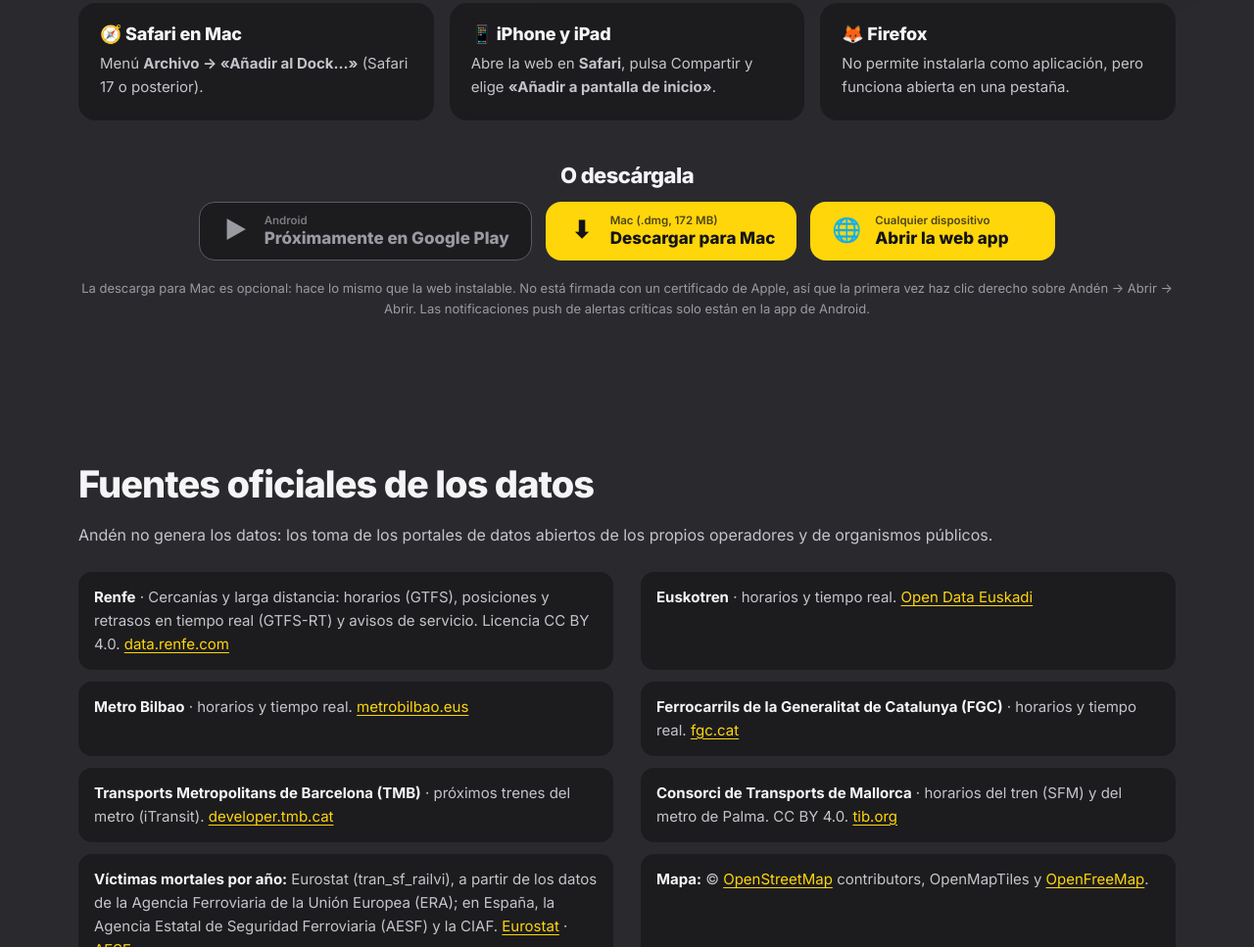
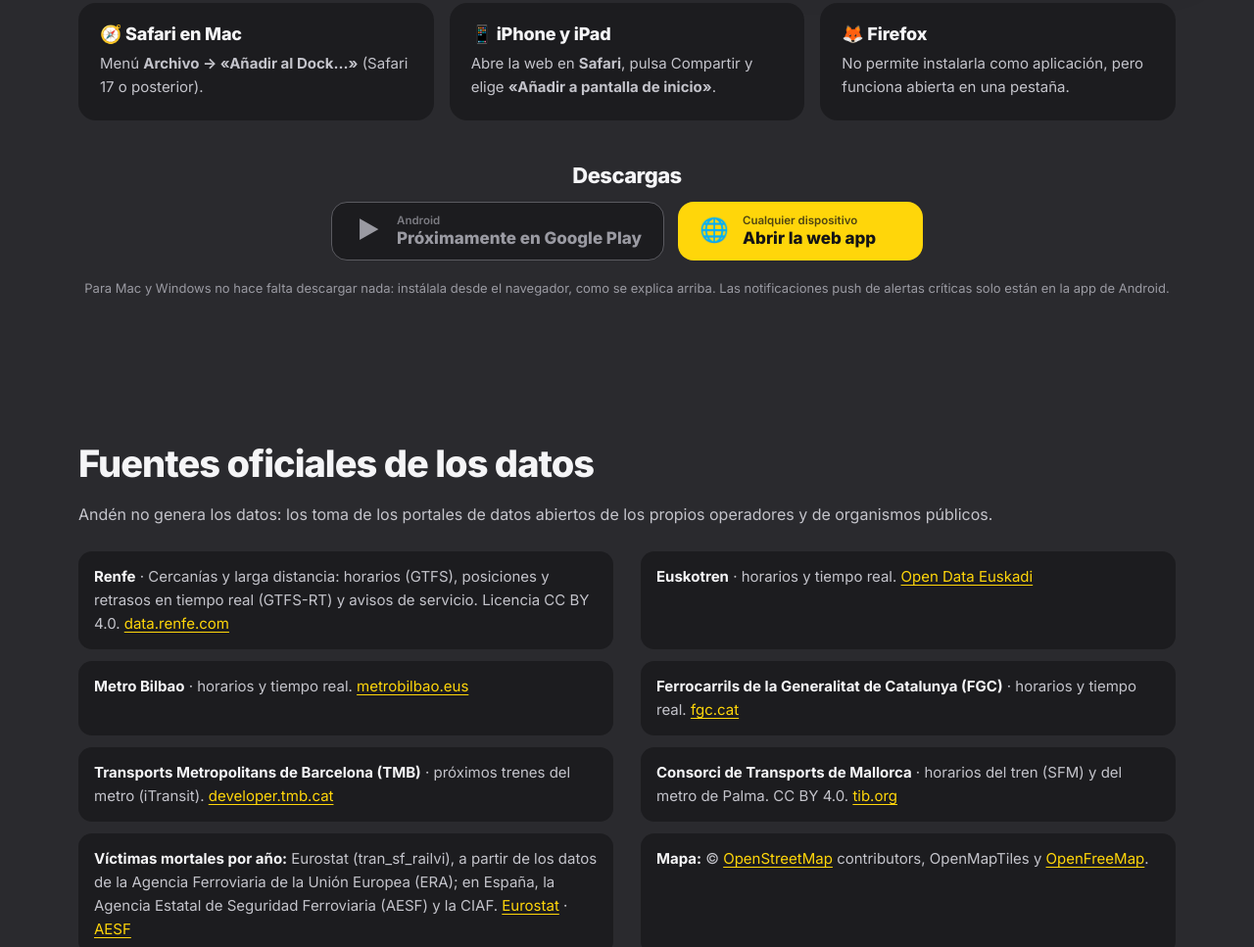
Before and after one commit to santiatienza-collab/anden, a plain HTML site: page index.html in a window 1280 px wide. Shown: the part 5033-6000 px from the top of the page at 98% size. Drawn offline with Linux system fonts and the light colour scheme.

Commit message:
Landing: se quita la descarga del .dmg para Mac
Co-Authored-By: Claude Sonnet 5.5 <noreply@anthropic.com>

```diff
--- a/index.html
+++ b/index.html
@@ -162,13 +162,12 @@
         <div class="card"><h3>🦊 Firefox</h3><p>No permite instalarla como aplicación, pero funciona abierta en una pestaña.</p></div>
       </div>
 
-      <h3 class="center dl-title">O descárgala</h3>
+      <h3 class="center dl-title">Descargas</h3>
       <div class="downloads">
         <span class="dl disabled" role="note" aria-label="La app para Android estará disponible próximamente en Google Play"><span class="dl-ic">▶</span><span><small>Android</small>Próximamente en Google Play</span></span>
-        <a class="dl" href="https://github.com/santiatienza-collab/anden-datos/releases/download/mac-v1.0.0/Anden-1.0.0-mac.dmg"><span class="dl-ic">⬇</span><span><small>Mac (.dmg, 172 MB)</small>Descargar para Mac</span></a>
         <a class="dl" href="https://santiatienza-collab.github.io/anden-datos/"><span class="dl-ic">🌐</span><span><small>Cualquier dispositivo</small>Abrir la web app</span></a>
       </div>
-      <p class="center small muted">La descarga para Mac es opcional: hace lo mismo que la web instalable. No está firmada con un certificado de Apple, así que la primera vez haz clic derecho sobre Andén → Abrir → Abrir. Las notificaciones push de alertas críticas solo están en la app de Android.</p>
+      <p class="center small muted">Para Mac y Windows no hace falta descargar nada: instálala desde el navegador, como se explica arriba. Las notificaciones push de alertas críticas solo están en la app de Android.</p>
     </div>
   </section>
 
```
